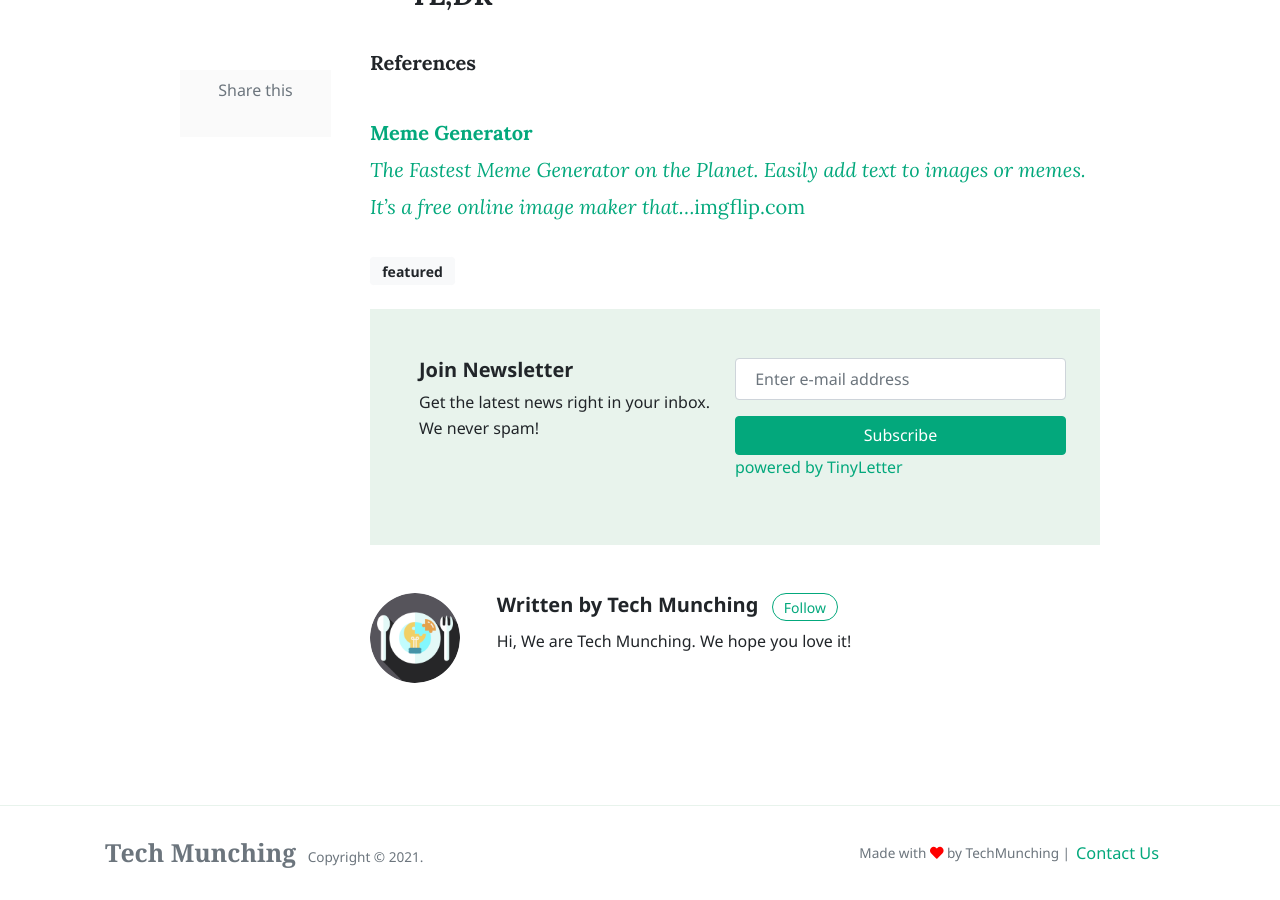
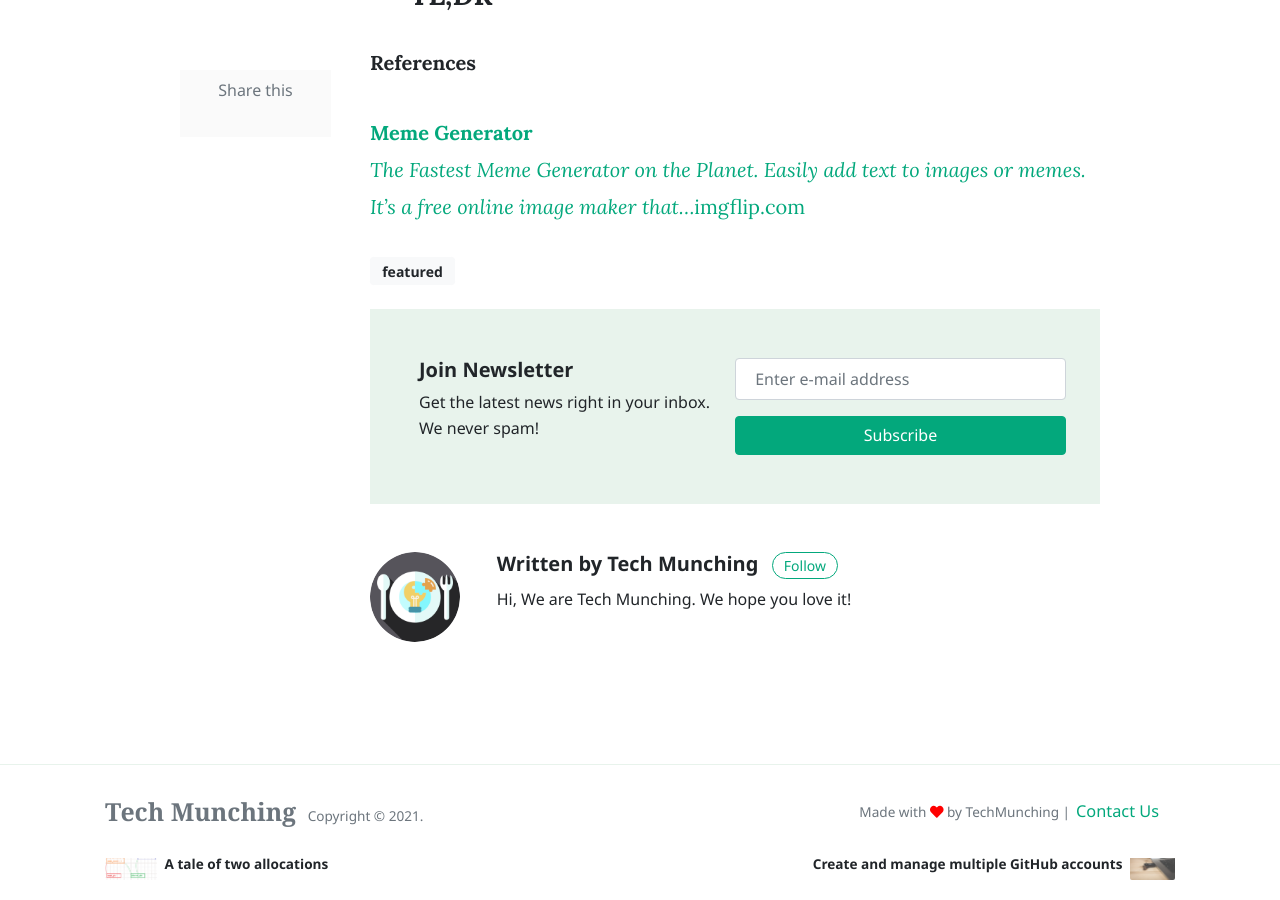
Before and after one commit to techmunching/techmunching.github.io, a Jekyll site: the page built from _posts/2019-10-13-smart-observer-pattern-in-c.markdown, in a window 1280 px wide and 900 px high, scrolled down 4248 px. Built offline with Jekyll 4.4.1, drawn with Linux system fonts in a browser that asks for light colours; nearby versions of some CDN libraries; comment, search, counter and statistics services are not loaded.

Commit message:
Newsletter UI update final

```diff
--- a/_layouts/post.html
+++ b/_layouts/post.html
@@ -118,7 +118,7 @@
 							<!-- <p><label for="tlemail">Enter your email address</label></p> -->
 							<p><input type="text" style="width:140px" class="required email form-control w-100" placeholder="Enter e-mail address" name="email" id="tlemail" /></p>
 							<input type="hidden" value="1"name="embed" /><input class="heart btn btn-success btn-block w-100 mt-2" type="submit" value="Subscribe" />
-							<p><a href="https://tinyletter.com" target="_blank">powered by TinyLetter</a></p>
+							<!-- <p><a href="https://tinyletter.com" target="_blank">powered by TinyLetter</a></p> -->
 						</form>
 						</div>
 					</div>
```
